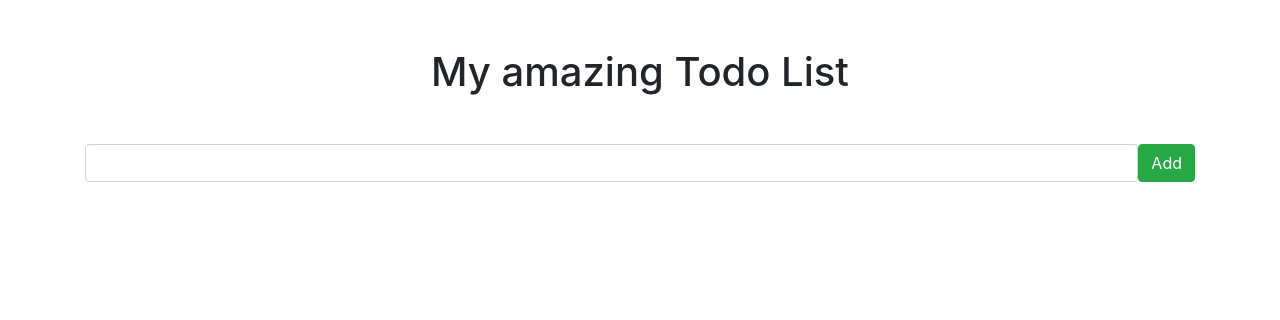
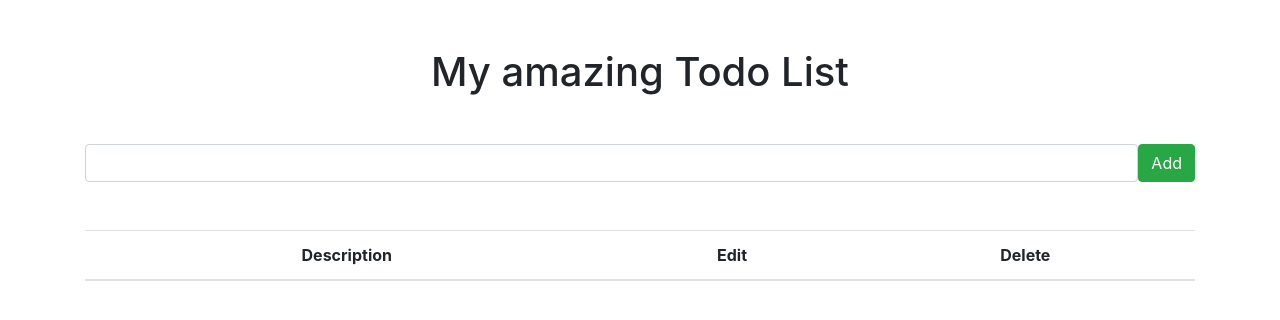
Before and after one commit to CodeBot-del/PERN-Todo-Frontend, a React (Create React App) app: page / in a window 1280 px wide. Shown: the top 320 px of the page. Built offline with nearby package versions, Linux system fonts and the light colour scheme.

Commit message:
listing the todos to the frontend

```diff
--- a/src/App.js
+++ b/src/App.js
@@ -3,13 +3,16 @@
 
 // components
 import InputTodo from './components/InputTodo';
+import ListTodos from "./components/ListTodos";
 
 function App() {
   return (
     <Fragment>
       <div className="container">
         <InputTodo />
+        <ListTodos />
       </div>
+
 
     </Fragment>
   );
--- a/src/components/InputTodo.js
+++ b/src/components/InputTodo.js
@@ -15,7 +15,7 @@
             });
 
 
-            console.log(response);
+            window.location = "/"; //refresh the page
         } catch (err) {
             console.error(err.message);
         }
--- a/src/components/ListTodos.js
+++ b/src/components/ListTodos.js
@@ -0,0 +1,30 @@
+import React, {Fragment, useState, useEffect} from 'react';
+
+const ListTodos = () => {
+    return(
+        <Fragment>
+            <table class="table table-hover mt-5 text-center">
+                <thead>
+                <tr>
+                    <th>Description</th>
+                    <th>Edit</th>
+                    <th>Delete</th>
+                </tr>
+                </thead>
+                <tbody>
+                    {/*
+                        <tr>
+                    <td>John</td>
+                    <td>Doe</td>
+                    <td>john@example.com</td>
+                </tr>
+                    */}
+
+
+                </tbody>
+            </table>
+        </Fragment>
+    );
+};
+
+export default ListTodos;
```
